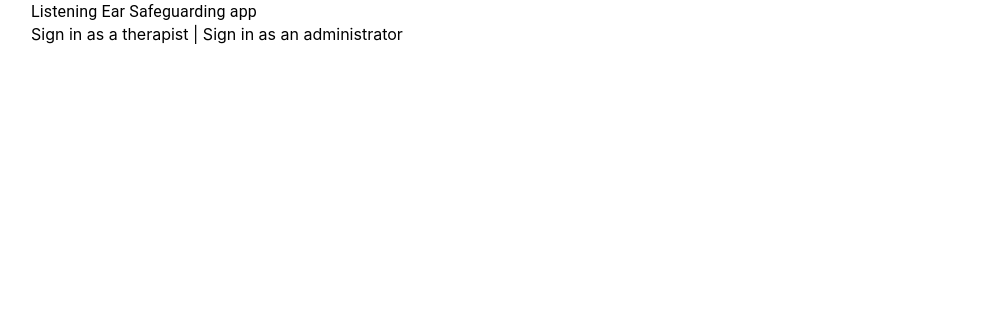
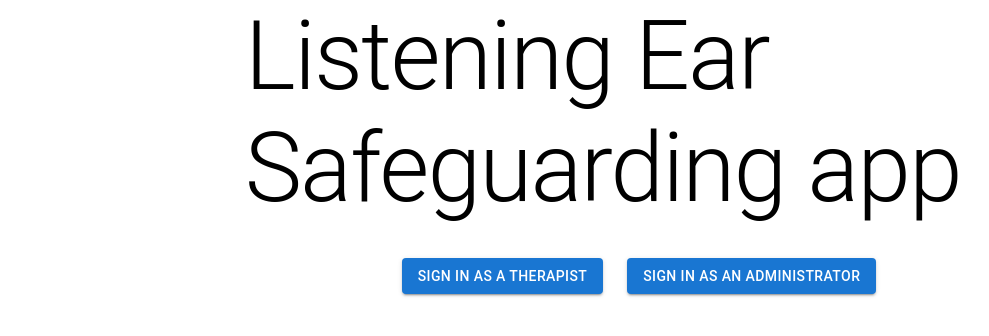
Before and after one commit to neuk45/safeguarding, a Next.js app: page / in a window 1280 px wide. Shown: the top 336 px of the page, without its empty margins (1-990 px from the left). Built offline with nearby package versions, Linux system fonts and the light colour scheme.

Commit message:
Update page width

```diff
--- a/pages/_app.js
+++ b/pages/_app.js
@@ -1,7 +1,10 @@
+import { Container } from '@mui/material'
 import '../styles/globals.css'
 
 function MyApp({ Component, pageProps }) {
-  return <Component {...pageProps} />
+  return (
+  <Container maxWidth="md"><Component {...pageProps} /></Container>
+  )
 }
 
 export default MyApp
--- a/pages/index.js
+++ b/pages/index.js
@@ -1,7 +1,7 @@
 import Head from 'next/head'
 import Image from 'next/image'
 import styles from '../styles/Home.module.css'
-import { Typography } from '@mui/material'
+import { Button, Grid, Typography } from '@mui/material'
 import Link from 'next/link'
 
 export default function Home() {
@@ -12,8 +12,21 @@ export default function Home() {
         <meta name="description" content="Generated by create next app" />
         <link rel="icon" href="/favicon.ico" />
       </Head>
-      <Typography>Listening Ear Safeguarding app</Typography>
-      <Link href="/therapist">Sign in as a therapist</Link> | <Link href="/administrator">Sign in as an administrator</Link>
+      <Typography variant="h1" gutterBottom>Listening Ear Safeguarding app</Typography>
+
+      <Grid container justifyContent="center" alignItems="center" spacing={3}>
+        <Grid item>
+          <Link href="/therapist" passHref>
+            <Button variant="contained">Sign in as a therapist</Button>
+          </Link>
+        </Grid>
+        <Grid item>
+          <Link href="/administrator" passHref>
+            <Button variant="contained">Sign in as an administrator</Button>
+          </Link>
+        </Grid>
+      </Grid>
+
     </div>
   )
 }
```
